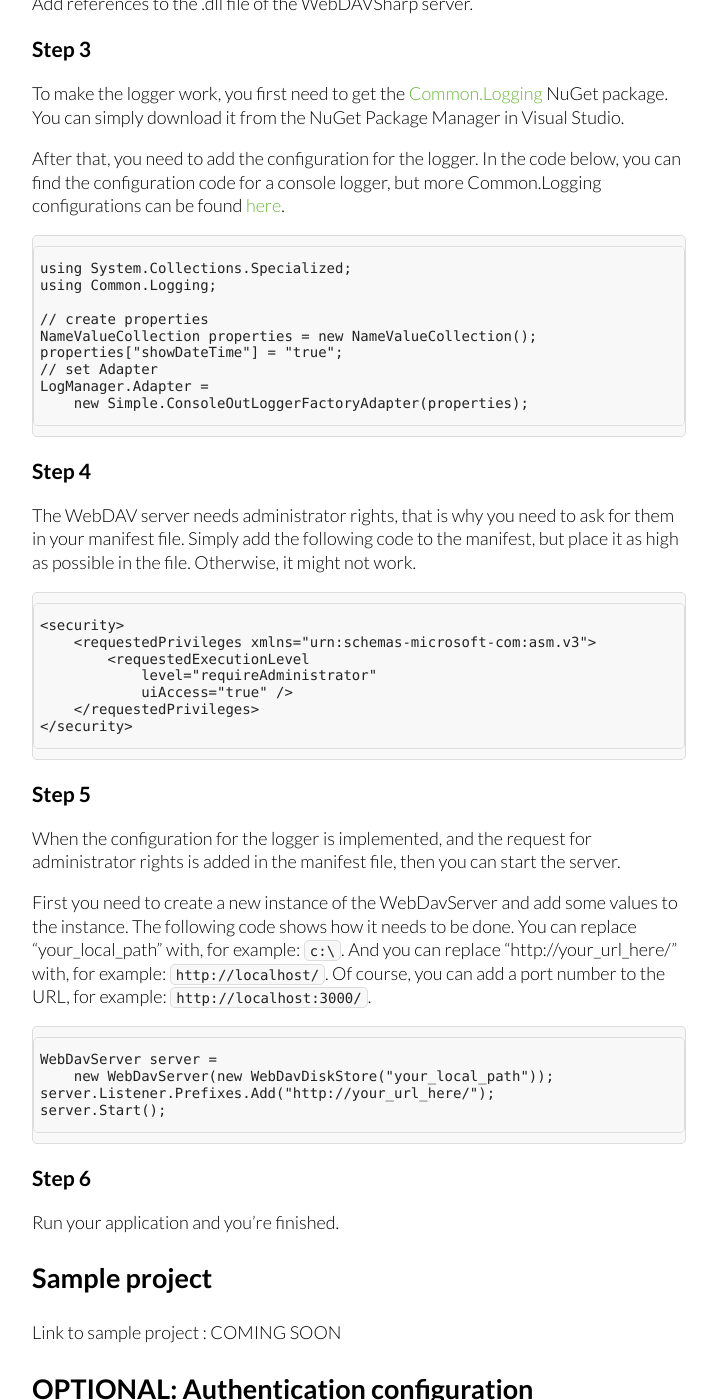
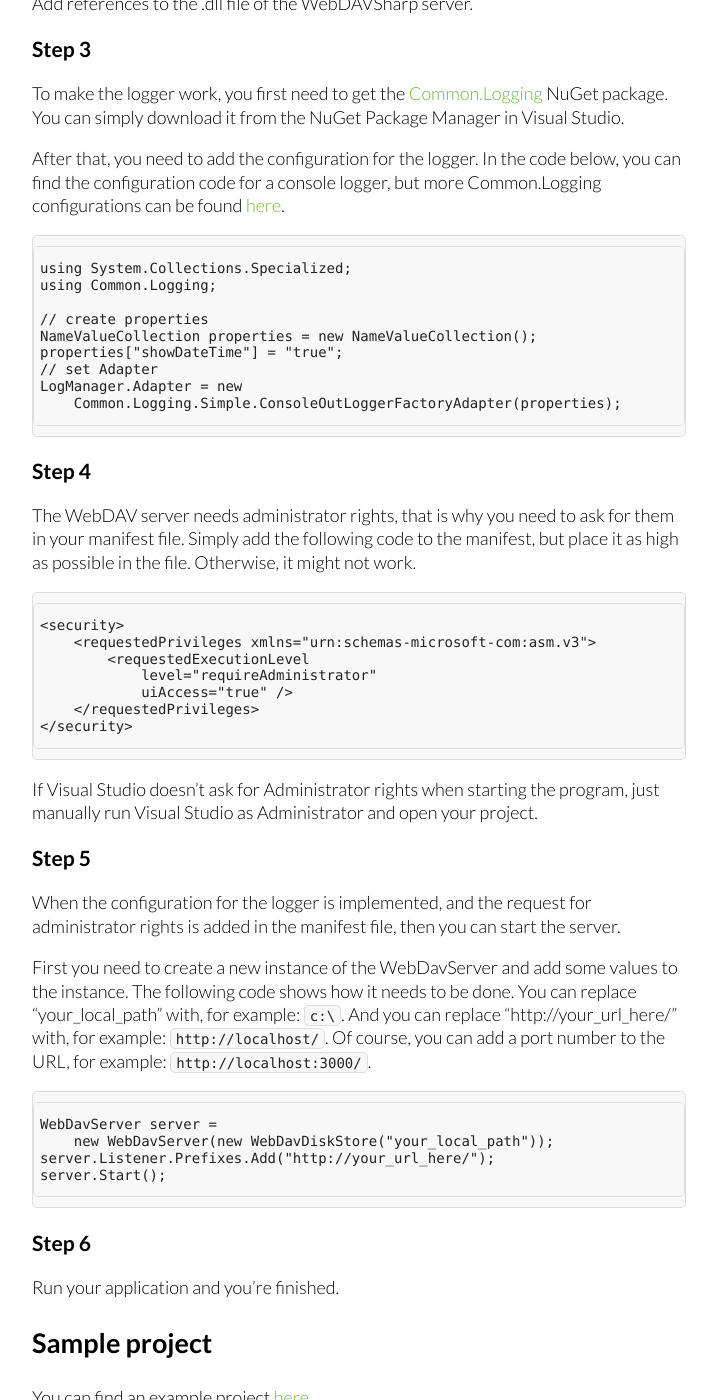
Before and after one commit to WebDAVSharp/webdavsharp.github.io, a Jekyll site: the page built from setup-server.md, in a window 1280 px wide and 1400 px high, scrolled down 554 px. Shown: the whole window, without its empty margins (179-896 px from the left). Built offline with Jekyll 4.4.1, drawn with Linux system fonts in a browser that asks for light colours; some web fonts are replaced.

Commit message:
Setup Server changed

```diff
--- a/setup-server.md
+++ b/setup-server.md
@@ -34,8 +34,8 @@ but more Common.Logging configurations can be found [here][2].
     NameValueCollection properties = new NameValueCollection();
     properties["showDateTime"] = "true";
     // set Adapter
-    LogManager.Adapter =
-        new Simple.ConsoleOutLoggerFactoryAdapter(properties);
+    LogManager.Adapter = new
+        Common.Logging.Simple.ConsoleOutLoggerFactoryAdapter(properties);
 
 ### Step 4 ###
 
@@ -50,6 +50,9 @@ Otherwise, it might not work.
                 uiAccess="true" />
         </requestedPrivileges>
     </security>
+
+If Visual Studio doesn't ask for Administrator rights when starting the program,
+just manually run Visual Studio as Administrator and open your project.
 
 ### Step 5 ###
 
@@ -74,11 +77,11 @@ Run your application and you're finished.
 
 ## Sample project ##
 
-Link to sample project : COMING SOON
+You can find an example project [here][3]
 
 ## OPTIONAL: Authentication configuration ##
 
-The standard authentication configuration of the WebDAVSharp server is the [Negotiate authentication scheme][3].
+The standard authentication configuration of the WebDAVSharp server is the [Negotiate authentication scheme][4].
 
 But if you want to make use of another authentication scheme, you can add it to the WebDavServer instance.
 
```
Also changed, not shown: other parts of setup-server.md (+2 -1 lines).
